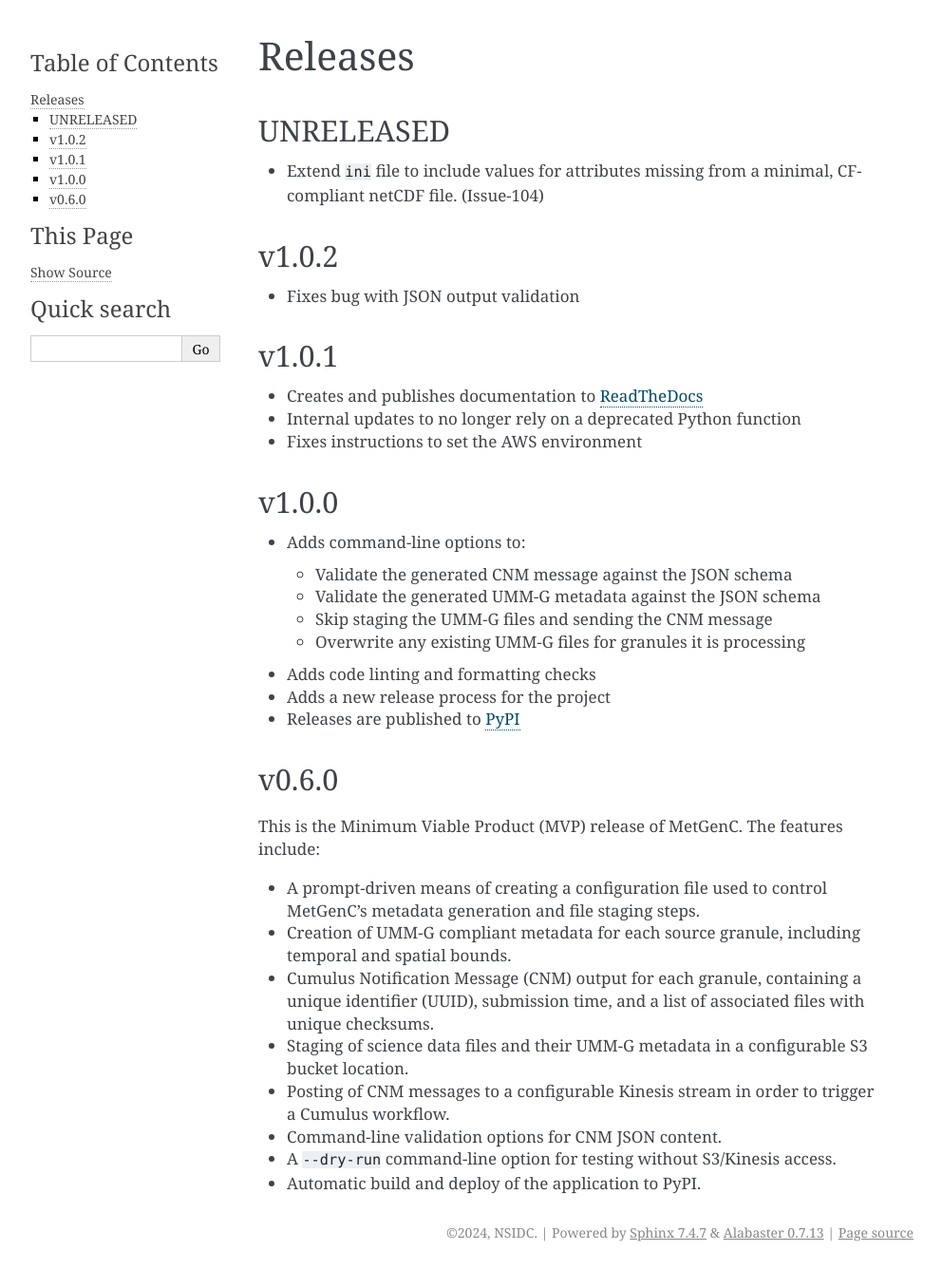
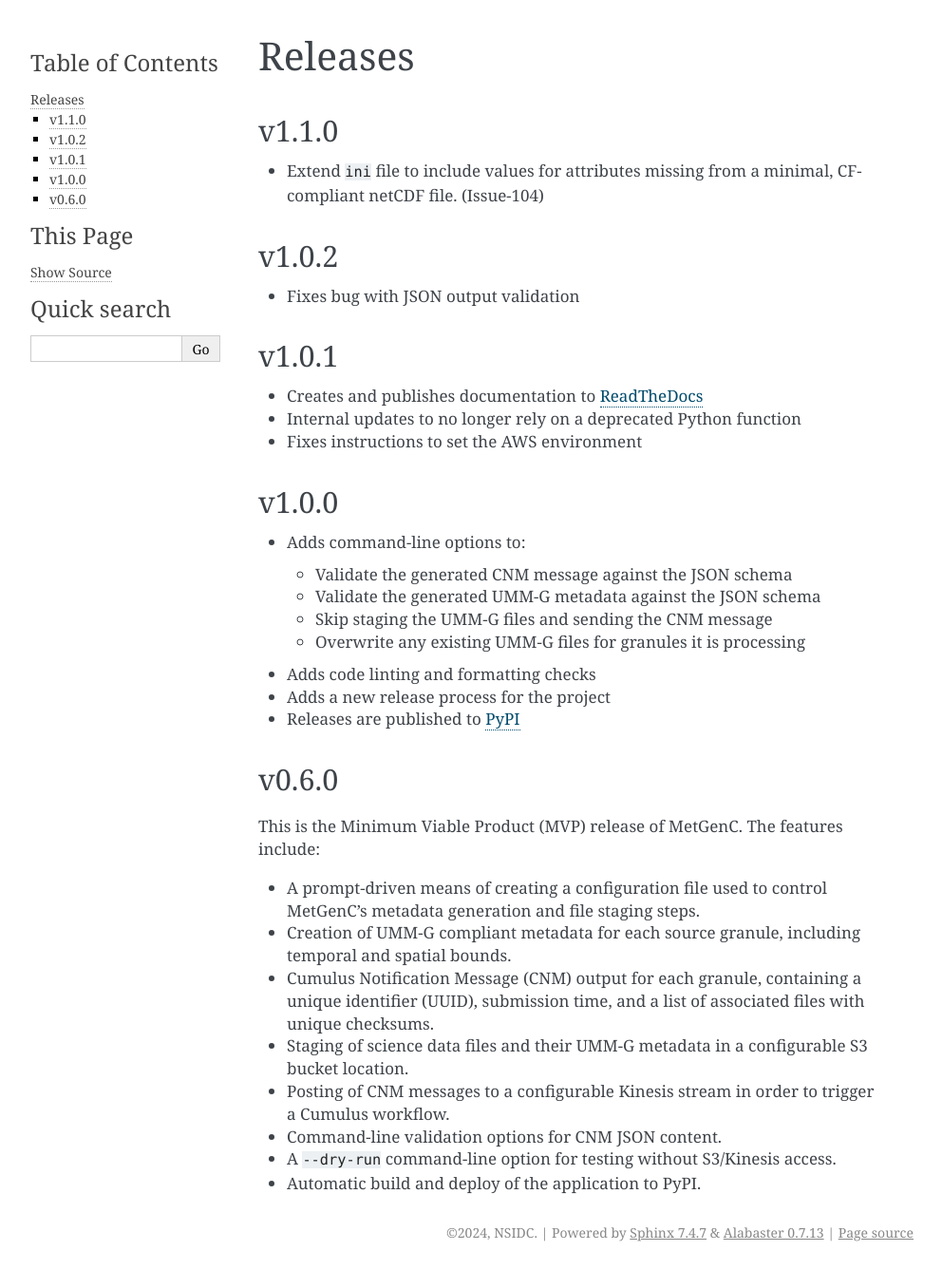
Before and after one commit to nsidc/granule-metgen, a Sphinx documentation site: the page built from docs/source/releases.rst, in a window 1280 px wide. Shown: the whole page at 95% size, without its empty margins (148-1140 px from the left). Built offline with Sphinx 7.4.7, drawn with Linux system fonts in a browser that asks for light colours.

Commit message:
Bump version: 1.0.2 → 1.1.0

```diff
--- a/CHANGELOG.md
+++ b/CHANGELOG.md
@@ -1,4 +1,4 @@
-## UNRELEASED
+## v1.1.0
 
 * Extend `ini` file to include values for attributes missing from a minimal,
   CF-compliant netCDF file. (Issue-104)
--- a/docs/source/conf.py
+++ b/docs/source/conf.py
@@ -6,8 +6,8 @@ sys.path.insert(0, str(Path("..", "..", "src").resolve()))
 project = "MetGenC"
 copyright = "2024, NSIDC"
 author = "National Snow and Ice Data Center"
-release = "v1.0.2"
-version = "v1.0.2"
+release = "v1.1.0"
+version = "v1.1.0"
 
 extensions = [
     "myst_parser",
--- a/pyproject.toml
+++ b/pyproject.toml
@@ -1,6 +1,6 @@
 [tool.poetry]
 name = "nsidc-metgenc"
-version = "1.0.2"
+version = "1.1.0"
 description = "The nsidc-metgenc package enables data producers as well as Operations staff managing the data ingest workflow to create metadata files conforming to NASA's Common Metadata Repository UMM-G specification."
 authors = ["National Snow and Ice Data Center (NSIDC) <nsidc@nsidc.org>"]
 readme = "README.md"
@@ -37,7 +37,7 @@ sphinx = "^8.1.3"
 myst-parser = "^4.0.0"
 
 [tool.bumpversion]
-current_version = "1.0.2"
+current_version = "1.1.0"
 parse = "(?P<major>\\d+)\\.(?P<minor>\\d+)\\.(?P<patch>\\d+)"
 serialize = ["{major}.{minor}.{patch}"]
 search = "{current_version}"
```
Also changed, not shown: 1 other file.
